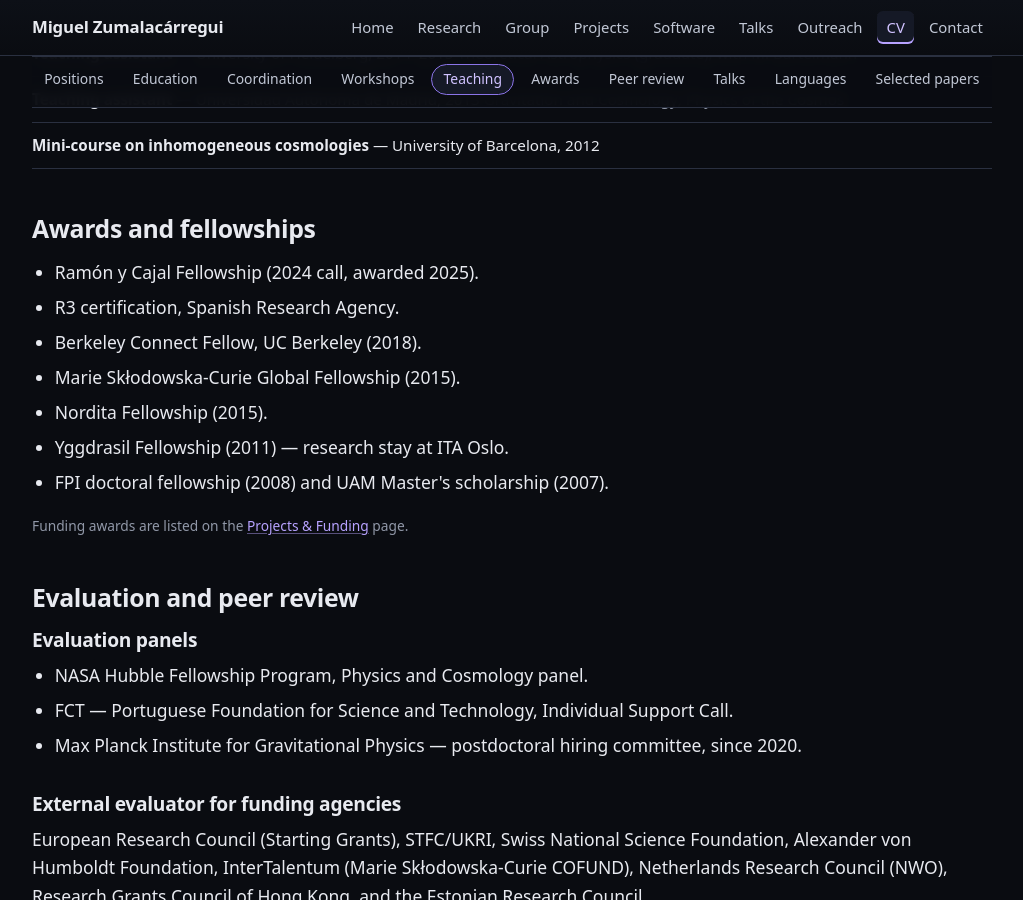
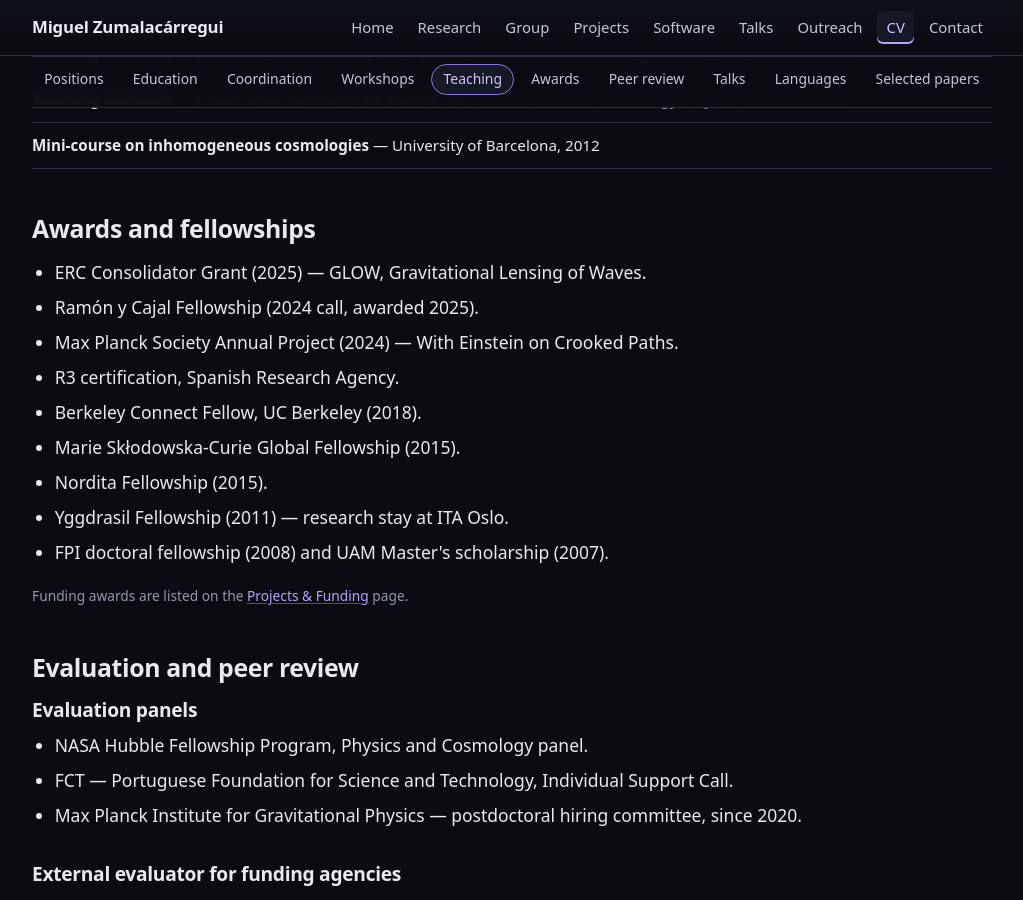
Before and after one commit to miguelzuma/miguelzuma.github.io, a Jekyll site: the page built from cv.html, in a window 1280 px wide and 900 px high, scrolled down 2345 px. Shown: the whole window, without its empty margins (128-1151 px from the left). Built offline with Jekyll 4.4.1, drawn with Linux system fonts in a browser that asks for light colours.

Commit message:
List the ERC and the Max Planck project as awards
Both were on the Projects page but nowhere in the CV's awards list, which
made the list read as if the two largest competitive awards had not happened.
They stay on the Projects page for scope and dates; here they are listed as
what they also are.

No amounts: cv.yml already says this is a website, not a funding form. The
PDF is regenerated from the same data.

Co-Authored-By: Claude Opus 5 (1M context) <noreply@anthropic.com>
Claude-Session: https://claude.ai/code/session_01E2ZbXszK9qt9svKVxU5Yrt

```diff
--- a/_data/cv.yml
+++ b/_data/cv.yml
@@ -207,8 +207,13 @@ teaching_courses:
   - lead: "Mini-course on inhomogeneous cosmologies"
     lead_rest: " — University of Barcelona, 2012"
 
+# Competitive awards and fellowships. The funded programs also appear on the
+# Projects page with their scope and dates; here they are listed as awards.
+# No amounts — this is a website, not a funding form.
 awards:
+  - "ERC Consolidator Grant (2025) — GLOW, Gravitational Lensing of Waves."
   - "Ramón y Cajal Fellowship (2024 call, awarded 2025)."
+  - "Max Planck Society Annual Project (2024) — With Einstein on Crooked Paths."
   - "R3 certification, Spanish Research Agency."
   - "Berkeley Connect Fellow, UC Berkeley (2018)."
   - "Marie Skłodowska-Curie Global Fellowship (2015)."
```
Also changed, not shown: 1 other file.
